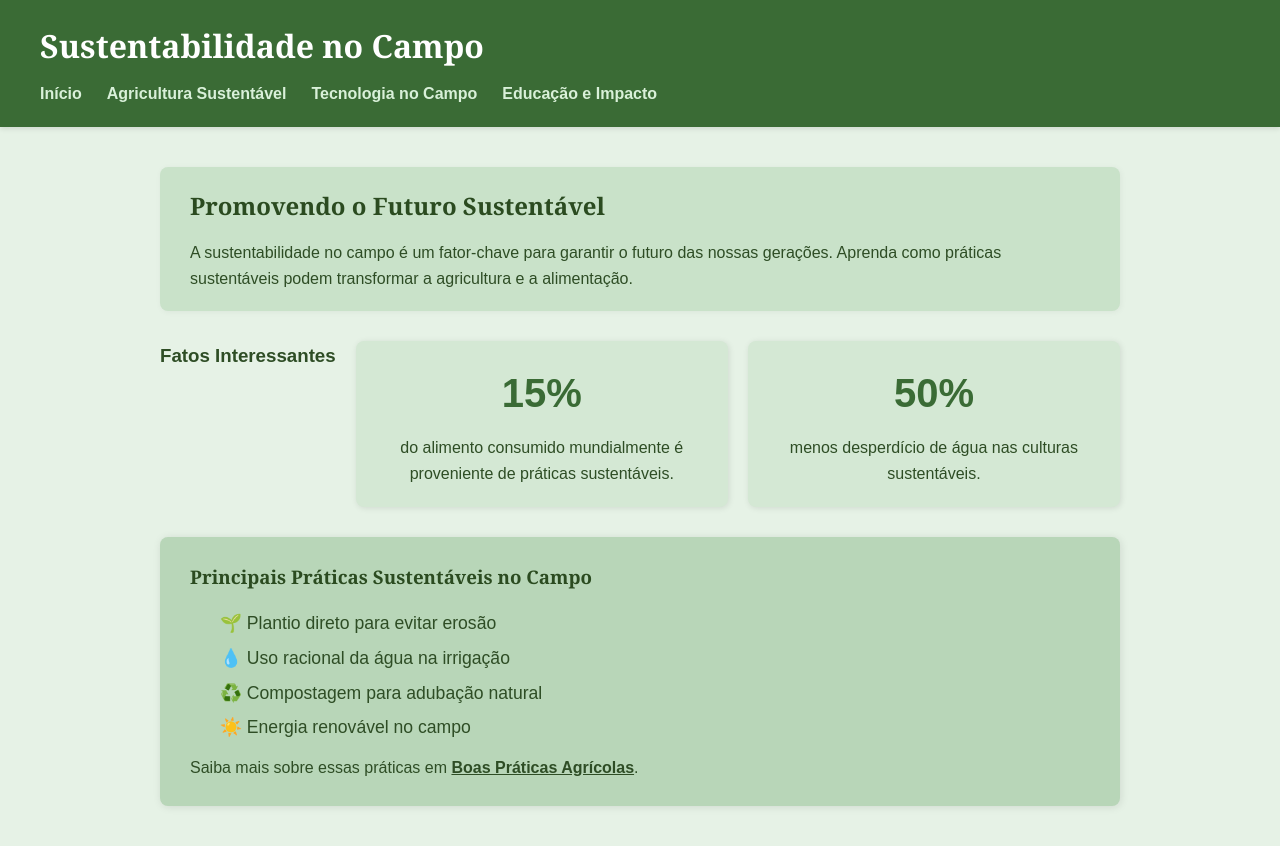
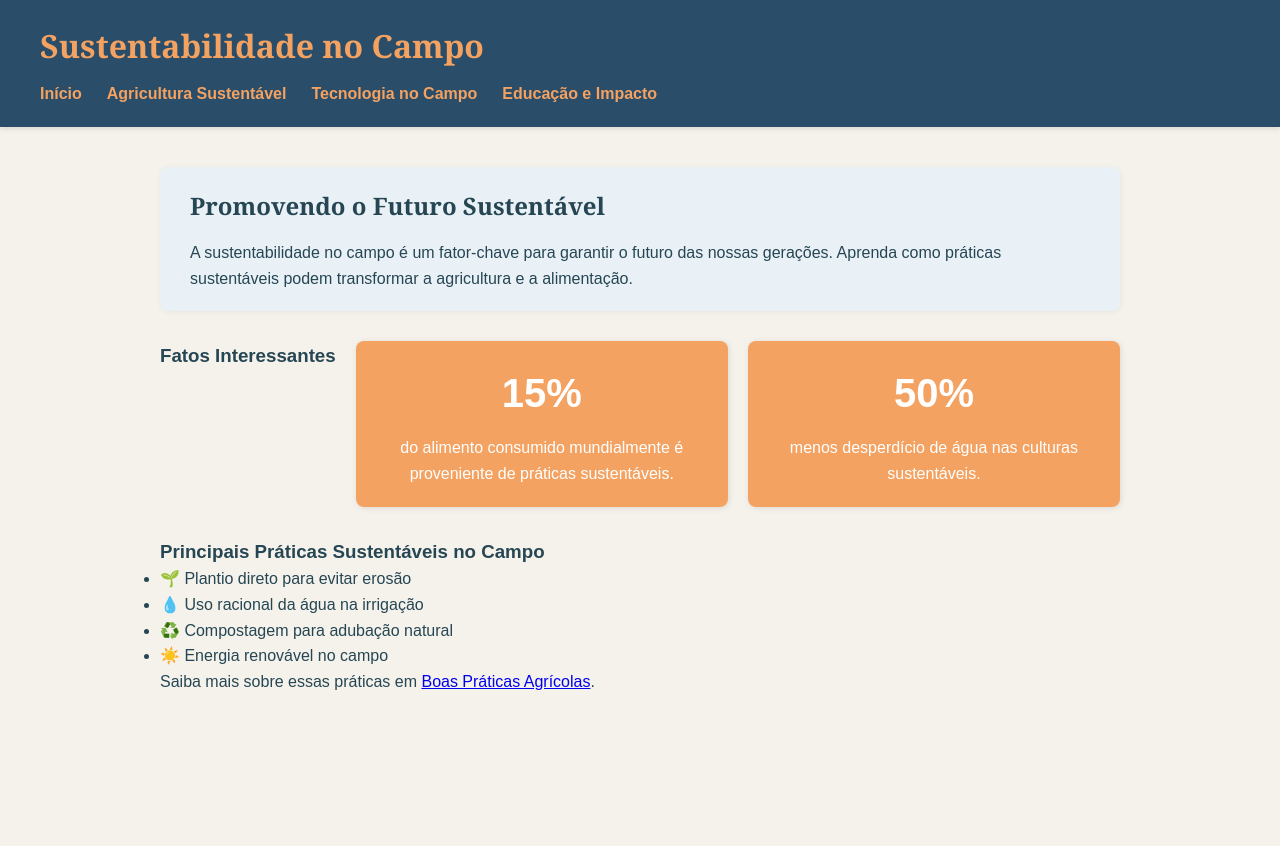
Before and after one commit to MariaRitaChaves/Projeto_Agrinho_maria_rita, a plain HTML site: page index.html in a window 1280 px wide. After the commit the page ends 800 px from the top, so only its background shows below. Drawn offline with Linux system fonts and the light colour scheme.

Commit message:
Atualizar o style.css

```diff
--- a/style.css
+++ b/style.css
@@ -8,16 +8,16 @@
 }
 
 body {
-  background-color: #e6f2e6; /* verde claro */
-  color: #2e4d25; /* verde escuro */
+  background-color: #f5f2eb; /* bege claro */
+  color: #264653; /* azul petróleo */
   font-family: 'Arial', sans-serif;
   line-height: 1.6;
 }
 
 header {
-  background-color: #3a6b35; /* verde médio */
+  background-color: #2a4d69; /* azul petróleo escuro */
   padding: 20px 40px;
-  color: #fff;
+  color: #f4a261; /* laranja queimado */
   box-shadow: 0 2px 5px rgba(0,0,0,0.1);
 }
 
@@ -33,7 +33,7 @@ nav ul {
 }
 
 nav a {
-  color: #d9f0d9;
+  color: #f4a261; /* laranja queimado */
   text-decoration: none;
   font-weight: 600;
   font-size: 1rem;
@@ -41,7 +41,7 @@ nav a {
 }
 
 nav a:hover {
-  color: #b2d8b2;
+  color: #e76f51; /* laranja mais vivo */
 }
 
 main {
@@ -51,17 +51,18 @@ main {
 }
 
 section.intro {
-  background-color: #c9e2c9; /* verde suave */
+  background-color: #e9f1f7; /* cinza muito claro azulado */
   padding: 20px 30px;
   border-radius: 8px;
   margin-bottom: 30px;
   box-shadow: 1px 1px 6px rgba(0,0,0,0.05);
+  color: #264653;
 }
 
 section.intro h2 {
   font-family: 'Georgia', serif;
   margin-bottom: 15px;
-  color: #2b4b20;
+  color: #264653;
 }
 
 section.stats {
@@ -71,90 +72,22 @@ section.stats {
 }
 
 section.stats .card {
-  background-color: #d4e8d4;
+  background-color: #f4a261; /* laranja queimado */
   padding: 20px;
   flex: 1;
   border-radius: 8px;
   box-shadow: 1px 1px 6px rgba(0,0,0,0.1);
   text-align: center;
+  color: white;
 }
 
 section.stats .card h4 {
   font-size: 2.5rem;
   margin-bottom: 10px;
-  color: #3a6b35;
 }
 
 section.stats .card p {
   font-size: 1rem;
 }
 
-section.practices {
-  background-color: #b8d6b8;
-  padding: 25px 30px;
-  border-radius: 8px;
-  box-shadow: 1px 1px 8px rgba(0,0,0,0.1);
-  margin-bottom: 40px;
-}
-
-section.practices h3 {
-  font-family: 'Georgia', serif;
-  margin-bottom: 20px;
-  color: #2b4b20;
-}
-
-section.practices ul {
-  list-style: none;
-  padding-left: 0;
-  margin-bottom: 15px;
-}
-
-section.practices ul li {
-  margin-bottom: 10px;
-  font-size: 1.1rem;
-  line-height: 1.4;
-  padding-left: 30px;
-  position: relative;
-}
-
-section.practices ul li::before {
-  content: '';
-  position: absolute;
-  left: 5px;
-  top: 7px;
-  width: 18px;
-  height: 18px;
-  font-size: 18px;
-}
-
-section.practices p a {
-  color: #2e4d25;
-  font-weight: 600;
-  text-decoration: underline;
-  transition: color 0.3s ease;
-}
-
-section.practices p a:hover {
-  color: #3a6b35;
-}
-
-footer {
-  background-color: #3a6b35;
-  color: #fff;
-  text-align: center;
-  padding: 15px 20px;
-  font-size: 0.9rem;
-  box-shadow: 0 -2px 5px rgba(0,0,0,0.1);
-}
-
-/* Responsividade básica */
-@media (max-width: 700px) {
-  section.stats {
-    flex-direction: column;
-  }
-
-  nav ul {
-    flex-direction: column;
-    gap: 10px;
-  }
-}
+section.pract
```
